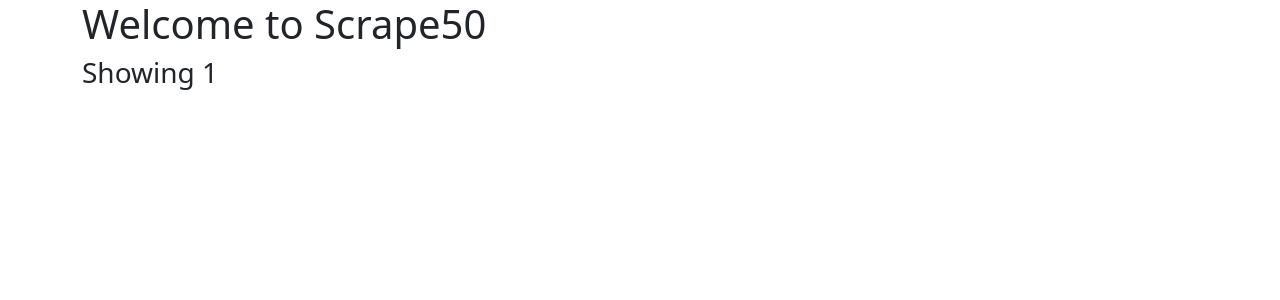
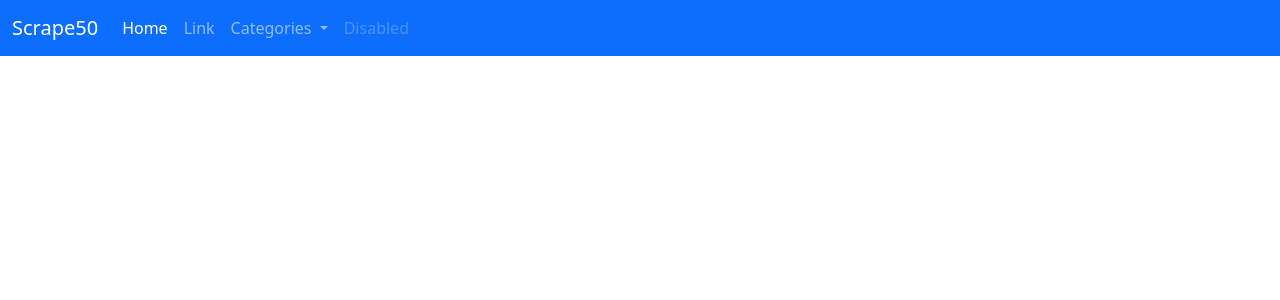
Before and after one commit to languephone/Scrape50, a Flask app: page /1 in a window 1280 px wide. Shown: the top 300 px of the page. Run offline with Flask 2, Linux system fonts and the light colour scheme; data that the repository does not hold is empty.

Commit message:
Moved Navbar html content to separate layout.html.

```diff
--- a/application.py
+++ b/application.py
@@ -13,7 +13,7 @@ app.jinja_env.filters["gbp"] = gbp
 
 @app.route("/")
 def index():
-    return render_template("index.html")
+    return render_template("layout.html")
 
 @app.route("/<string:category>")
 def category(category):
--- a/templates/index.html
+++ b/templates/index.html
@@ -1,22 +1,6 @@
-<!DOCTYPE html>
-<html lang = "en">
-    <head>
-        <title>Scrape50</title>
+{% extends "layout.html" %}
 
-        <!-- Required meta tags -->
-        <meta charset="utf-8">
-        <meta name="viewport" content="width=device-width, initial-scale=1">
-
-        <!-- Bootstrap CSS -->
-        <link href="https://cdn.jsdelivr.net/npm/bootstrap@5.0.0-beta3/dist/css/bootstrap.min.css" rel="stylesheet" integrity="sha384-eOJMYsd53ii+scO/bJGFsiCZc+5NDVN2yr8+0RDqr0Ql0h+rP48ckxlpbzKgwra6" crossorigin="anonymous">
-        <link href="static/styles.css" rel="stylesheet">
-        <script src="static/script.js"></script>
-    </head>
-    <body>
-        <div class="container">
-            <h1>Welcome to Scrape50</h1>
-            <h3>Showing {{ category }}</h3>
-        </div>
+{% block main %}
         <div class="container">
             {% for brand in brands %}
             <input type="checkbox" name="{{ brand }}" value="{{ brand }}" checked>
@@ -35,6 +19,4 @@
                 {% endfor %}
             </div>
         </div>
-        <script src="https://cdn.jsdelivr.net/npm/bootstrap@5.0.0-beta3/dist/js/bootstrap.bundle.min.js" integrity="sha384-JEW9xMcG8R+pH31jmWH6WWP0WintQrMb4s7ZOdauHnUtxwoG2vI5DkLtS3qm9Ekf" crossorigin="anonymous"></script>
-    </body>
-</html>
+{% endblock %}
--- a/templates/layout.html
+++ b/templates/layout.html
@@ -13,9 +13,9 @@
         <script src="static/script.js"></script>
     </head>
     <body>
-        <nav class="navbar navbar-expand-lg navbar-light bg-light">
+        <nav class="navbar navbar-expand-lg navbar-dark bg-primary">
             <div class="container-fluid">
-                <a class="navbar-brand" href="#">Navbar</a>
+                <a class="navbar-brand" href="#">Scrape50</a>
                 <button class="navbar-toggler" type="button" data-bs-toggle="collapse" data-bs-target="#navbarSupportedContent" aria-controls="navbarSupportedContent" aria-expanded="false" aria-label="Toggle navigation">
                     <span class="navbar-toggler-icon"></span>
                 </button>
@@ -28,8 +28,8 @@
                             <a class="nav-link" href="#">Link</a>
                         </li>
                         <li class="nav-item dropdown">
-                            <a class="nav-link dropdown-toggle" href="#" id="navbarDropdown" role="button" data-bs-toggle="dropdown" aria-expanded="false">
-                            Dropdown
+                            <a class="nav-link dropdown-toggle" href="/" id="navbarDropdown" role="button" data-bs-toggle="dropdown" aria-expanded="false">
+                            Categories
                             </a>
                              <ul class="dropdown-menu" aria-labelledby="navbarDropdown">
                                 <li><a class="dropdown-item" href="#">Action</a></li>
@@ -44,6 +44,10 @@
                       </ul>
             </div>
         </nav>
+        <main>
+            {% block main %}
+            {% endblock %}
+        </main>
         <script src="https://cdn.jsdelivr.net/npm/bootstrap@5.0.0-beta3/dist/js/bootstrap.bundle.min.js" integrity="sha384-JEW9xMcG8R+pH31jmWH6WWP0WintQrMb4s7ZOdauHnUtxwoG2vI5DkLtS3qm9Ekf" crossorigin="anonymous"></script>
     </body>
 </html>
```
